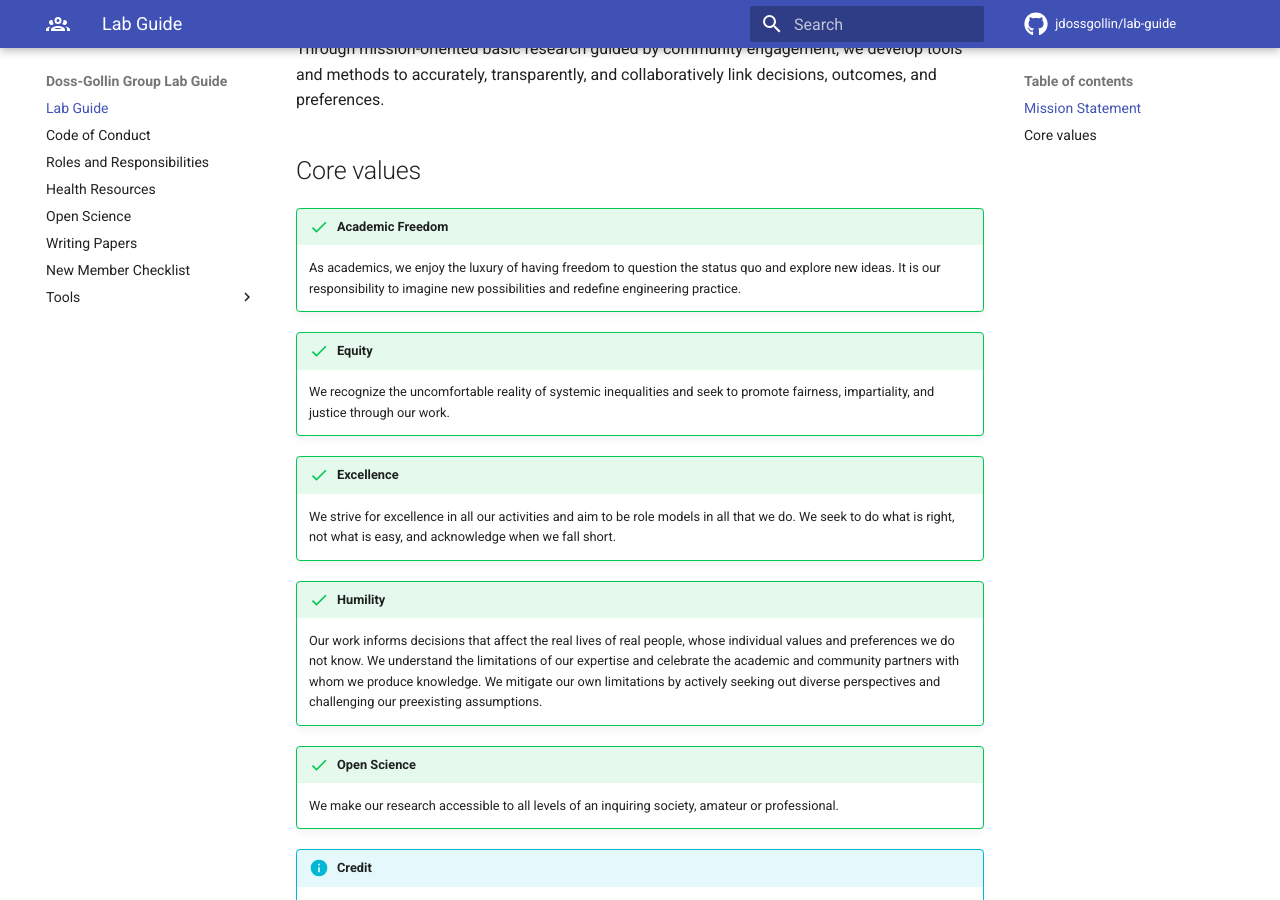
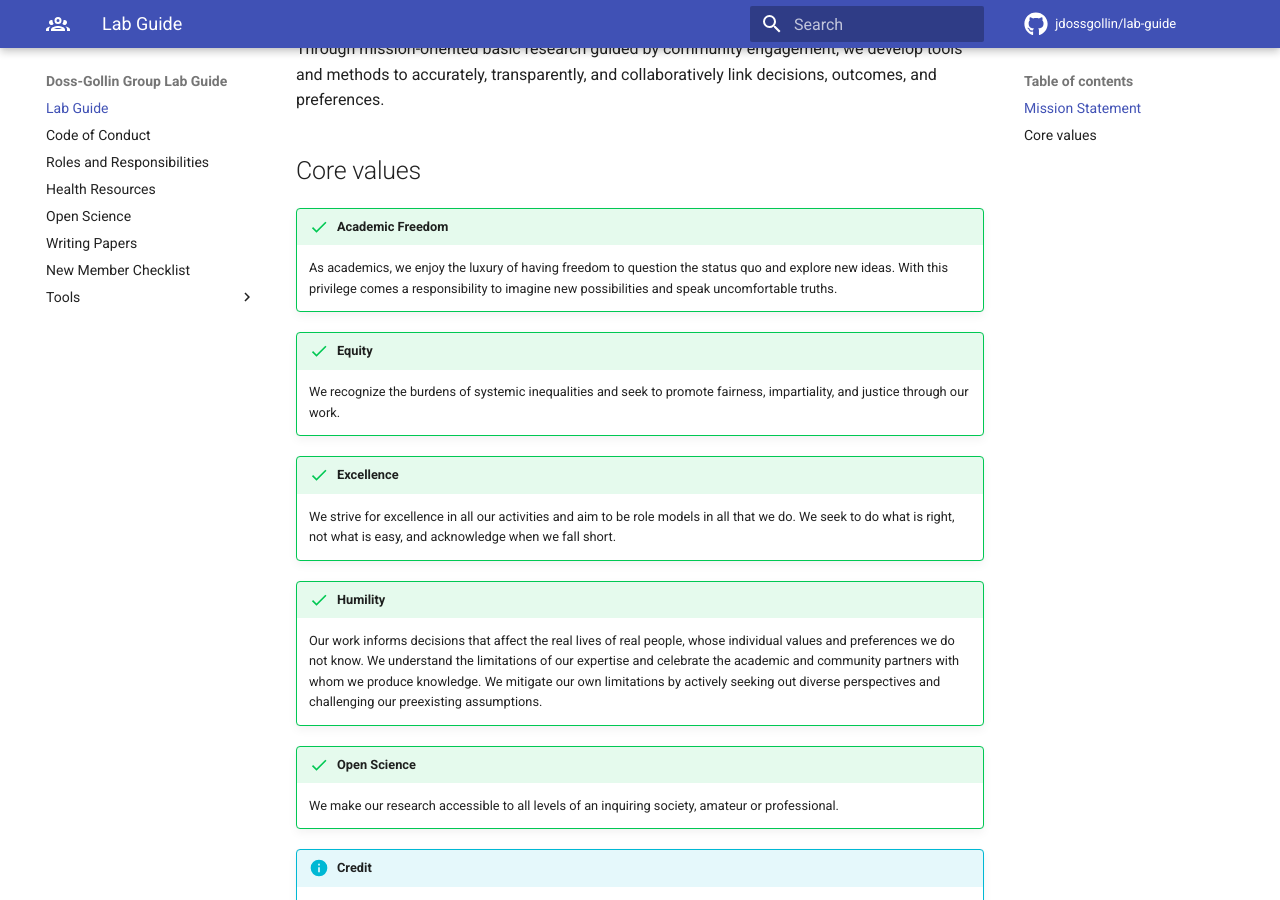
Before and after one commit to jdossgollin/lab-guide, an MkDocs documentation site: the page built from docs/index.md, in a window 1280 px wide and 900 px high, scrolled down 388 px. Built offline with MkDocs 1.6.1 and Material for MkDocs 9.7.7, drawn with Linux system fonts in a browser that asks for light colours; comment, search, counter and statistics services are not loaded.

Commit message:
wording on academic freedom

```diff
--- a/docs/index.md
+++ b/docs/index.md
@@ -16,10 +16,10 @@ Through mission-oriented basic research guided by community engagement, we devel
 
 !!! success "Academic Freedom"
     As academics, we enjoy the luxury of having freedom to question the status quo and explore new ideas.
-    It is our responsibility to imagine new possibilities and redefine engineering practice.
+    With this privilege comes a responsibility to imagine new possibilities and speak uncomfortable truths.
 
 !!! success "Equity"
-    We recognize the uncomfortable reality of systemic inequalities and seek to promote fairness, impartiality, and justice through our work.
+    We recognize the burdens of systemic inequalities and seek to promote fairness, impartiality, and justice through our work.
 
 !!! success "Excellence"
     We strive for excellence in all our activities and aim to be role models in all that we do.
```
